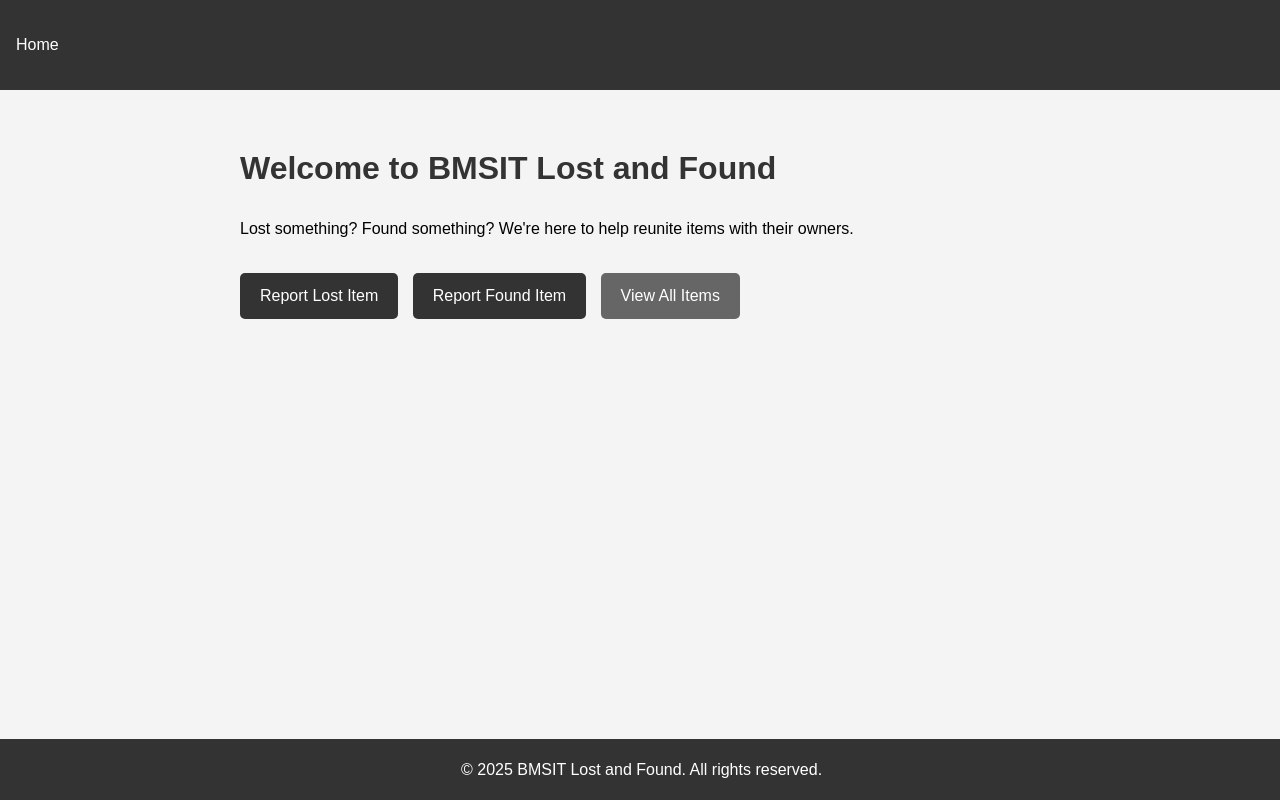
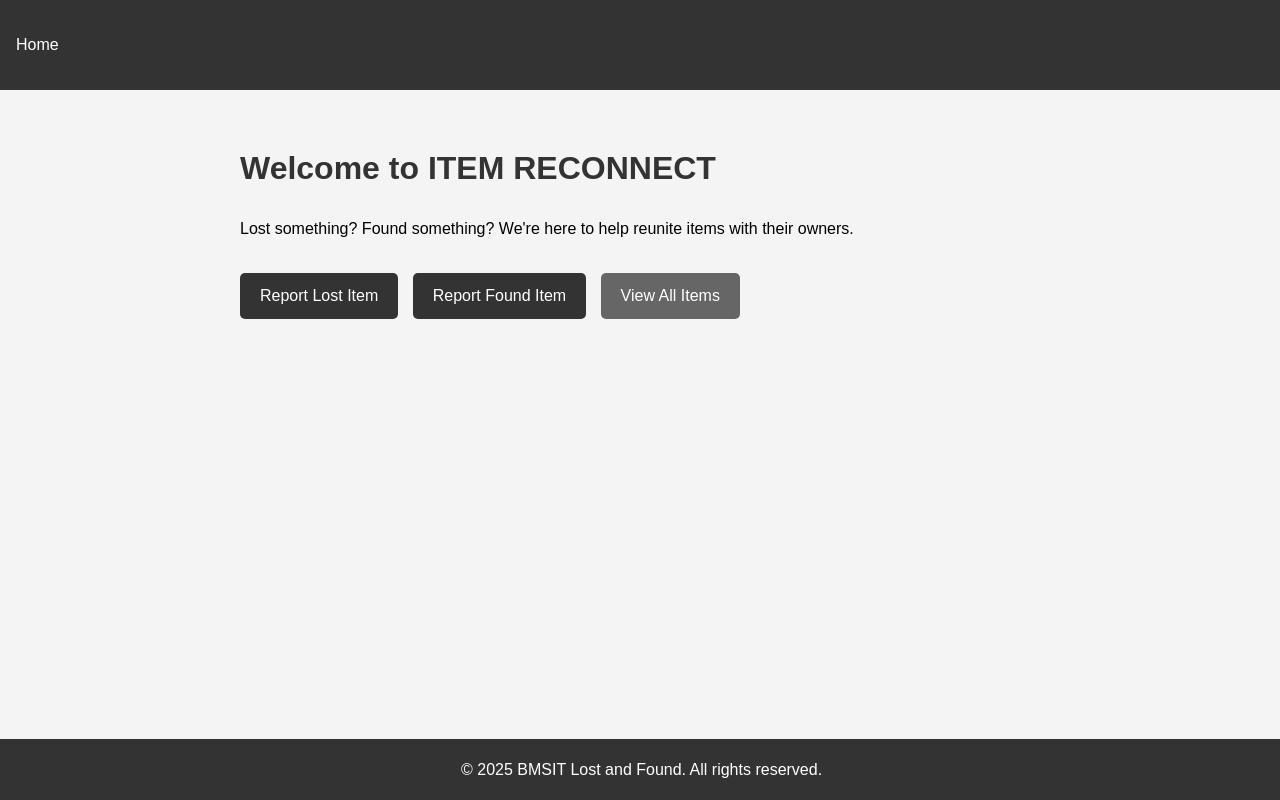
Before and after one commit to Pavan-m-hub/lostthings-project, a plain HTML site: page index.html in a window 1280 px wide. Drawn offline with Linux system fonts and the light colour scheme.

Commit message:
Update index.html

```diff
--- a/index.html
+++ b/index.html
@@ -3,7 +3,7 @@
 <head>
     <meta charset="UTF-8">
     <meta name="viewport" content="width=device-width, initial-scale=1.0">
-    <title>BMSIT Lost and Found</title>
+    <title>ITEM RECONNECT</title>
     <link rel="stylesheet" href="styles.css">
 </head>
 <body>
@@ -15,7 +15,7 @@
         </nav>
     </header>
     <main>
-        <h1>Welcome to BMSIT Lost and Found</h1>
+        <h1>Welcome to ITEM RECONNECT</h1>
         <p>Lost something? Found something? We're here to help reunite items with their owners.</p>
         <div class="button-container">
             <a href="report-item.html?type=lost" class="button">Report Lost Item</a>
```
